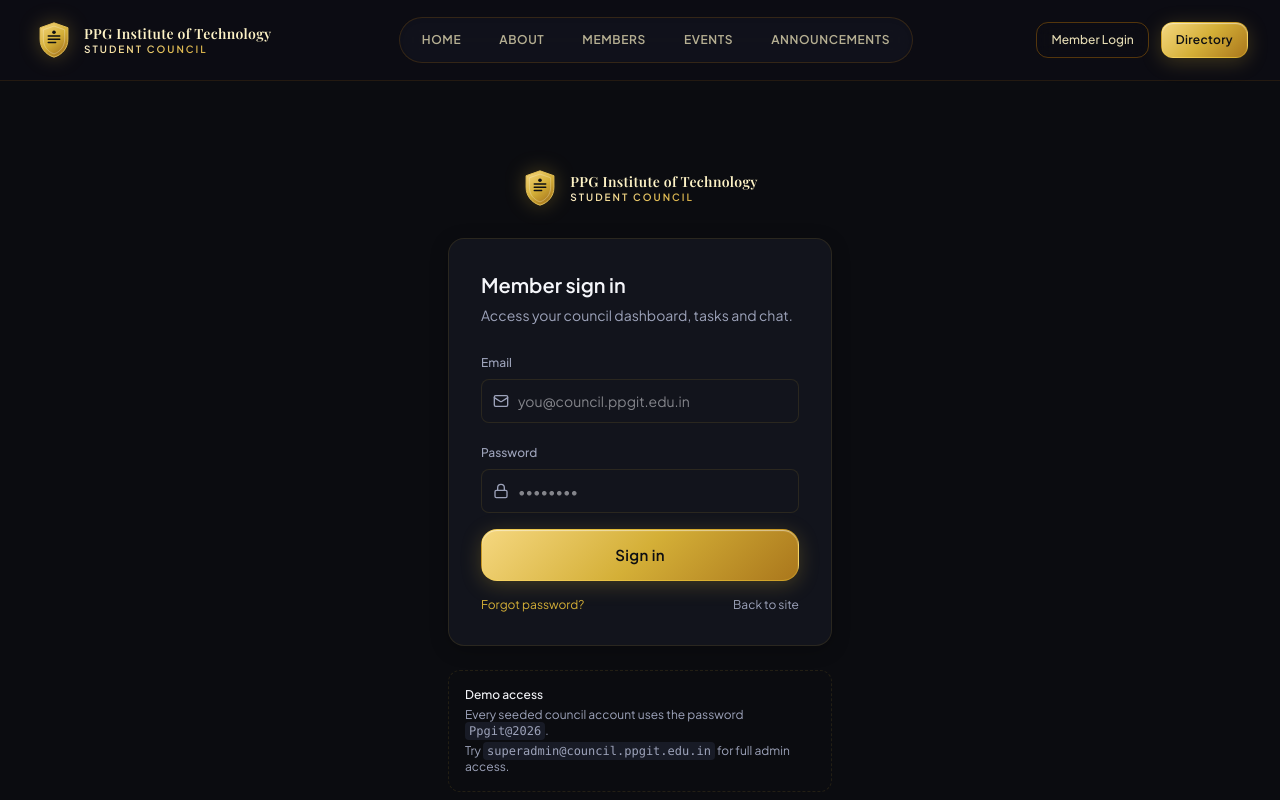
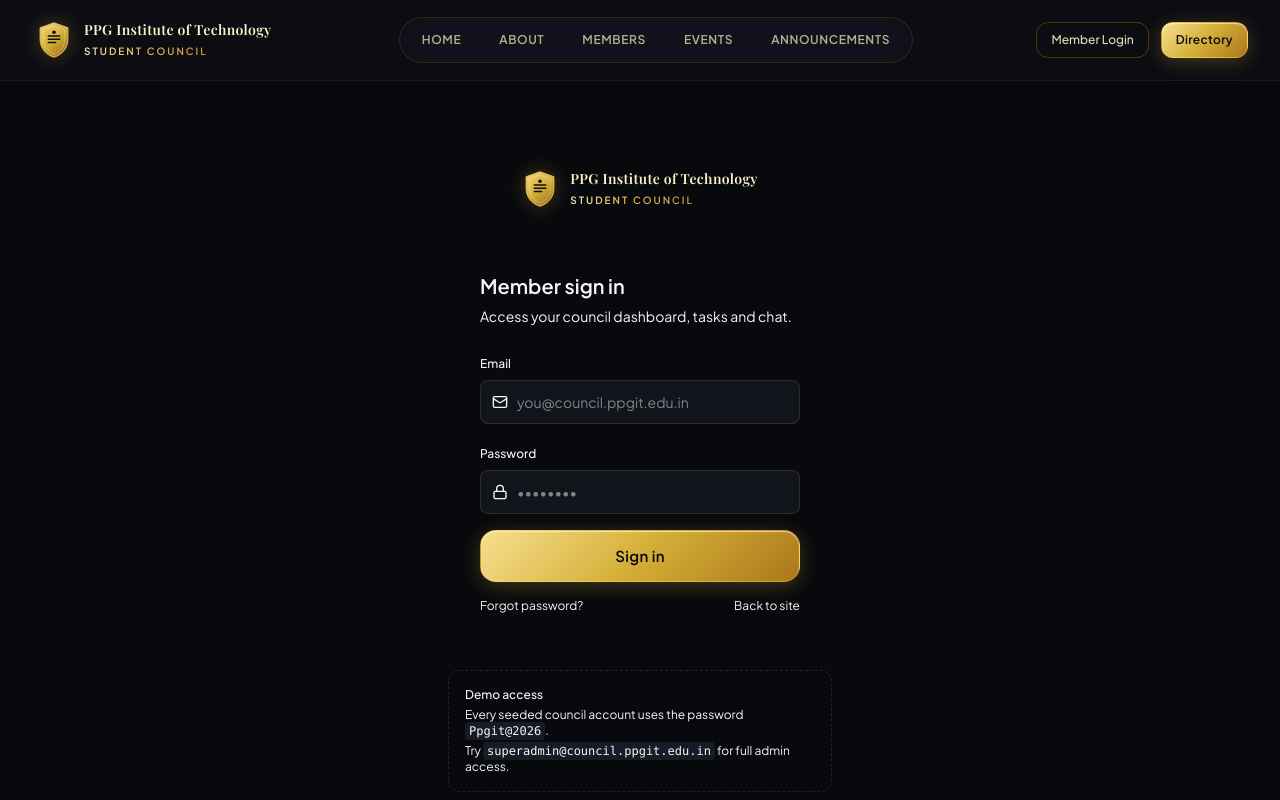
Before and after one commit to nitheesh-s-cse/student-council-management-platform, a Next.js app: page /login in a window 1280 px wide. Shown: the top 800 px of the page. Built offline with nearby package versions, Linux system fonts and the light colour scheme; a web font is replaced by a local one.

Commit message:
Blend PPG Institutions campus background and add Framer Motion ultra animations & transitions

```diff
--- a/src/app/globals.css
+++ b/src/app/globals.css
@@ -16,41 +16,19 @@
   --color-gold-800: #865516;
   --color-gold-900: #714617;
   --color-gold-950: #422409;
-
-  --color-obsidian-950: #0a0b0e;
-  --color-obsidian-900: #0f1117;
-  --color-obsidian-850: #141720;
-  --color-obsidian-800: #1a1e2b;
-  --color-obsidian-700: #252b3d;
-
-  --color-brand-600: #d4af37;
-  --color-brand-500: #e5c158;
 }
 
 :root {
   color-scheme: dark;
-  --bg: #0b0c10;
+  --bg: #08090d;
   --surface: #12141c;
   --surface-muted: #181b26;
-  --surface-glass: rgba(22, 25, 36, 0.75);
-  --border: rgba(212, 175, 55, 0.12);
-  --border-active: rgba(212, 175, 55, 0.35);
+  --surface-glass: rgba(18, 20, 30, 0.75);
+  --border: rgba(212, 175, 55, 0.16);
+  --border-active: rgba(212, 175, 55, 0.45);
   --text: #f5f6fa;
   --text-muted: #9da3ba;
   --gold-accent: #d4af37;
-}
-
-[data-theme="light"] {
-  color-scheme: light;
-  --bg: #f7f6f2;
-  --surface: #ffffff;
-  --surface-muted: #f0eee6;
-  --surface-glass: rgba(255, 255, 255, 0.85);
-  --border: rgba(184, 142, 47, 0.18);
-  --border-active: rgba(184, 142, 47, 0.5);
-  --text: #1a1815;
-  --text-muted: #6e695e;
-  --gold-accent: #b88e2f;
 }
 
 html {
@@ -61,10 +39,34 @@ body {
   background-color: var(--bg);
   color: var(--text);
   font-family: var(--font-sans);
-  background-image:
-    radial-gradient(circle at 50% 0%, rgba(212, 175, 55, 0.08) 0%, transparent 60%),
-    radial-gradient(circle at 85% 30%, rgba(184, 142, 47, 0.04) 0%, transparent 40%);
-  background-attachment: fixed;
+  min-height: 100vh;
+  position: relative;
+  overflow-x: hidden;
+}
+
+/* Background Blending layer with PPG Institutions Campus photo */
+.campus-bg-blend {
+  position: fixed;
+  inset: 0;
+  z-index: -20;
+  background-image: url('/images/ppg-campus.jpg');
+  background-size: cover;
+  background-position: center;
+  background-repeat: no-repeat;
+  filter: brightness(0.4) contrast(1.15) saturate(1.1);
+  transform: scale(1.03);
+  transition: transform 10s ease-out;
+}
+
+.campus-bg-overlay {
+  position: fixed;
+  inset: 0;
+  z-index: -10;
+  background:
+    radial-gradient(circle at 50% 15%, rgba(212, 175, 55, 0.12) 0%, transparent 65%),
+    radial-gradient(circle at 85% 60%, rgba(184, 142, 47, 0.08) 0%, transparent 50%),
+    linear-gradient(180deg, rgba(8, 9, 13, 0.88) 0%, rgba(12, 14, 21, 0.78) 40%, rgba(8, 9, 13, 0.95) 100%);
+  backdrop-filter: blur(12px);
 }
 
 /* Typography Helpers */
@@ -73,76 +75,86 @@ body {
 }
 
 .gold-gradient-text {
-  background: linear-gradient(135deg, #fff3d1 0%, #e5c158 45%, #b88e2f 100%);
+  background: linear-gradient(135deg, #fff5d6 0%, #e5c158 40%, #c4962c 100%);
   -webkit-background-clip: text;
   -webkit-text-fill-color: transparent;
-}
-
-.gold-gradient-bg {
-  background: linear-gradient(135deg, #f5d77f 0%, #d4af37 50%, #996515 100%);
-  color: #0b0c10;
+  display: inline-block;
 }
 
 .gold-gradient-btn {
-  background: linear-gradient(135deg, #f5d77f 0%, #d4af37 50%, #aa771c 100%);
-  color: #0d0e12;
-  box-shadow: 0 4px 20px rgba(212, 175, 55, 0.25), inset 0 1px 1px rgba(255, 255, 255, 0.5);
-  transition: all 0.25s cubic-bezier(0.16, 1, 0.3, 1);
+  position: relative;
+  background: linear-gradient(135deg, #f7df8f 0%, #d4af37 50%, #aa771c 100%);
+  color: #08090d;
+  overflow: hidden;
+  box-shadow: 0 4px 20px rgba(212, 175, 55, 0.28), inset 0 1px 1px rgba(255, 255, 255, 0.6);
+  transition: all 0.3s cubic-bezier(0.16, 1, 0.3, 1);
+}
+.gold-gradient-btn::after {
+  content: '';
+  position: absolute;
+  top: -50%;
+  left: -50%;
+  width: 200%;
+  height: 200%;
+  background: linear-gradient(60deg, transparent 30%, rgba(255, 255, 255, 0.4) 50%, transparent 70%);
+  transform: rotate(30deg) translateX(-100%);
+  transition: transform 0.8s ease-in-out;
+}
+.gold-gradient-btn:hover::after {
+  transform: rotate(30deg) translateX(100%);
 }
 .gold-gradient-btn:hover {
-  transform: translateY(-2px);
-  box-shadow: 0 8px 30px rgba(212, 175, 55, 0.4), inset 0 1px 1px rgba(255, 255, 255, 0.7);
-  filter: brightness(1.05);
+  transform: translateY(-3px) scale(1.02);
+  box-shadow: 0 10px 35px rgba(212, 175, 55, 0.45), inset 0 1px 1px rgba(255, 255, 255, 0.8);
+  filter: brightness(1.06);
+}
+.gold-gradient-btn:active {
+  transform: translateY(-1px) scale(0.98);
 }
 
+/* Glassmorphic Neumorphic Cards */
 .gold-glass-card {
-  background: var(--surface-glass);
-  backdrop-filter: blur(16px);
+  background: rgba(18, 20, 30, 0.75);
+  backdrop-filter: blur(20px);
+  -webkit-backdrop-filter: blur(20px);
   border: 1px solid var(--border);
   box-shadow:
-    0 10px 35px -5px rgba(0, 0, 0, 0.4),
-    0 0 1px 1px rgba(212, 175, 55, 0.08) inset;
-  border-radius: 1.25rem;
-  transition: all 0.3s cubic-bezier(0.16, 1, 0.3, 1);
+    0 12px 40px -8px rgba(0, 0, 0, 0.6),
+    0 0 1px 1px rgba(212, 175, 55, 0.1) inset;
+  border-radius: 1.5rem;
+  transition: all 0.35s cubic-bezier(0.16, 1, 0.3, 1);
 }
 
 .gold-glass-card:hover {
   border-color: var(--border-active);
+  transform: translateY(-4px);
   box-shadow:
-    0 20px 45px -10px rgba(0, 0, 0, 0.5),
-    0 0 20px rgba(212, 175, 55, 0.12),
-    0 0 1px 1px rgba(212, 175, 55, 0.2) inset;
+    0 22px 50px -10px rgba(0, 0, 0, 0.75),
+    0 0 25px rgba(212, 175, 55, 0.18),
+    0 0 1px 1px rgba(212, 175, 55, 0.3) inset;
 }
 
-.surface {
-  background-color: var(--surface);
-  border: 1px solid var(--border);
-  box-shadow: 0 4px 20px -2px rgba(0, 0, 0, 0.3);
+/* Ultra Animations & Keyframes */
+@keyframes floatAnim {
+  0%, 100% { transform: translateY(0px) rotate(0deg); }
+  50% { transform: translateY(-8px) rotate(0.5deg); }
+}
+.animate-float {
+  animation: floatAnim 6s ease-in-out infinite;
 }
 
-.surface-muted {
-  background-color: var(--surface-muted);
+@keyframes pulseGlow {
+  0%, 100% { opacity: 0.3; transform: scale(1); }
+  50% { opacity: 0.65; transform: scale(1.08); }
+}
+.animate-pulse-glow {
+  animation: pulseGlow 4s ease-in-out infinite;
 }
 
-.text-muted {
-  color: var(--text-muted);
+@keyframes shimmer {
+  100% { transform: translateX(100%); }
 }
 
-.gold-glow {
-  box-shadow: 0 0 30px rgba(212, 175, 55, 0.2);
-}
-
-/* Scrollbar */
-.scrollbar-thin::-webkit-scrollbar {
-  width: 6px;
-  height: 6px;
-}
-.scrollbar-thin::-webkit-scrollbar-thumb {
-  background: var(--border);
-  border-radius: 999px;
-}
-
-/* Skeleton */
 .skeleton {
   position: relative;
   overflow: hidden;
@@ -153,11 +165,6 @@ body {
   position: absolute;
   inset: 0;
   transform: translateX(-100%);
-  background: linear-gradient(90deg, transparent, rgba(212, 175, 55, 0.1), transparent);
+  background: linear-gradient(90deg, transparent, rgba(212, 175, 55, 0.15), transparent);
   animation: shimmer 1.6s infinite;
 }
-@keyframes shimmer {
-  100% {
-    transform: translateX(100%);
-  }
-}
--- a/src/app/layout.tsx
+++ b/src/app/layout.tsx
@@ -26,7 +26,9 @@ export default function RootLayout({ children }: { children: ReactNode }) {
           rel="stylesheet"
         />
       </head>
-      <body className="antialiased font-sans selection:bg-amber-500/30 selection:text-amber-200" suppressHydrationWarning>
+      <body className="antialiased font-sans selection:bg-amber-500/30 selection:text-amber-200 min-h-screen relative" suppressHydrationWarning>
+        <div className="campus-bg-blend" aria-hidden="true" />
+        <div className="campus-bg-overlay" aria-hidden="true" />
         <ToastProvider>{children}</ToastProvider>
       </body>
     </html>
--- /dev/null
+++ b/src/components/ui/animated-container.tsx
@@ -0,0 +1,107 @@
+"use client";
+
+import { motion } from "framer-motion";
+import type { ReactNode } from "react";
+
+export function MotionDiv({
+  children,
+  className,
+  delay = 0,
+  duration = 0.6,
+}: {
+  children: ReactNode;
+  className?: string;
+  delay?: number;
+  duration?: number;
+}) {
+  return (
+    <motion.div
+      initial={{ opacity: 0, y: 30 }}
+      whileInView={{ opacity: 1, y: 0 }}
+      viewport={{ once: true, margin: "-50px" }}
+      transition={{ duration, delay, ease: [0.16, 1, 0.3, 1] }}
+      className={className}
+    >
+      {children}
+    </motion.div>
+  );
+}
+
+export function StaggerGrid({
+  children,
+  className,
+}: {
+  children: ReactNode;
+  className?: string;
+}) {
+  return (
+    <motion.div
+      initial="hidden"
+      whileInView="show"
+      viewport={{ once: true, margin: "-50px" }}
+      variants={{
+        hidden: { opacity: 0 },
+        show: {
+          opacity: 1,
+          transition: {
+            staggerChildren: 0.1,
+          },
+        },
+      }}
+      className={className}
+    >
+      {children}
+    </motion.div>
+  );
+}
+
+export function StaggerItem({
+  children,
+  className,
+}: {
+  children: ReactNode;
+  className?: string;
+}) {
+  return (
+    <motion.div
+      variants={{
+        hidden: { opacity: 0, y: 25, scale: 0.96 },
+        show: {
+          opacity: 1,
+          y: 0,
+          scale: 1,
+          transition: { duration: 0.5, ease: [0.16, 1, 0.3, 1] },
+        },
+      }}
+      whileHover={{ y: -6, scale: 1.02 }}
+      transition={{ duration: 0.25 }}
+      className={className}
+    >
+      {children}
+    </motion.div>
+  );
+}
+
+export function AnimatedStatCard({
+  value,
+  label,
+  delay = 0,
+}: {
+  value: string | number;
+  label: string;
+  delay?: number;
+}) {
+  return (
+    <motion.div
+      initial={{ opacity: 0, scale: 0.9 }}
+      whileInView={{ opacity: 1, scale: 1 }}
+      viewport={{ once: true }}
+      whileHover={{ scale: 1.05 }}
+      transition={{ duration: 0.5, delay, ease: [0.16, 1, 0.3, 1] }}
+      className="border-r border-amber-500/15 last:border-r-0 px-4 text-center"
+    >
+      <p className="font-serif gold-gradient-text text-3xl sm:text-4xl font-normal drop-shadow-[0_0_20px_rgba(212,175,55,0.3)]">{value}</p>
+      <p className="mt-1 text-xs uppercase tracking-[0.18em] text-muted">{label}</p>
+    </motion.div>
+  );
+}
```
Also changed, not shown: src/app/(public)/page.tsx (+63 -51 lines), public/images/ppg-campus.jpg (added).
